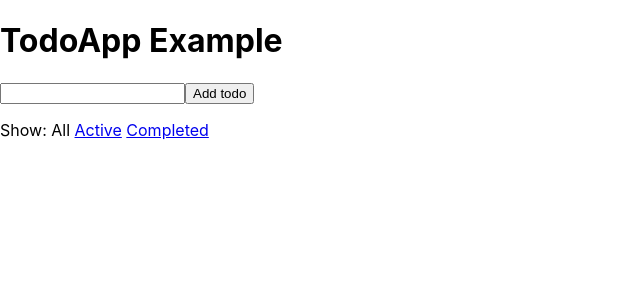
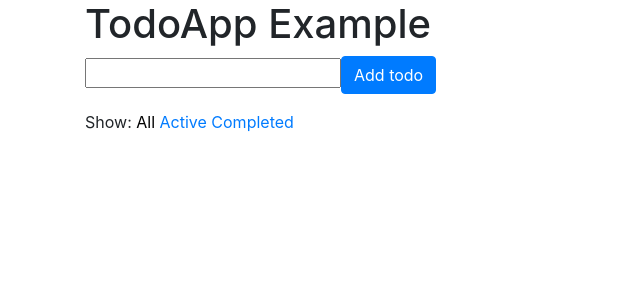
Before and after one commit to jpaulobneto/redux-todo-app-example, a React (Create React App) app: page / in a window 1280 px wide. Shown: the top 300 px of the page, without its empty margins (0-640 px from the left). Built offline with nearby package versions, Linux system fonts and the light colour scheme.

Commit message:
Import Bootstrap styles

```diff
--- a/src/index.css
+++ b/src/index.css
@@ -1,14 +1 @@
-body {
-  margin: 0;
-  padding: 0;
-  font-family: -apple-system, BlinkMacSystemFont, "Segoe UI", "Roboto", "Oxygen",
-    "Ubuntu", "Cantarell", "Fira Sans", "Droid Sans", "Helvetica Neue",
-    sans-serif;
-  -webkit-font-smoothing: antialiased;
-  -moz-osx-font-smoothing: grayscale;
-}
-
-code {
-  font-family: source-code-pro, Menlo, Monaco, Consolas, "Courier New",
-    monospace;
-}
+@import 'https://stackpath.bootstrapcdn.com/bootstrap/4.3.1/css/bootstrap.min.css';
```
